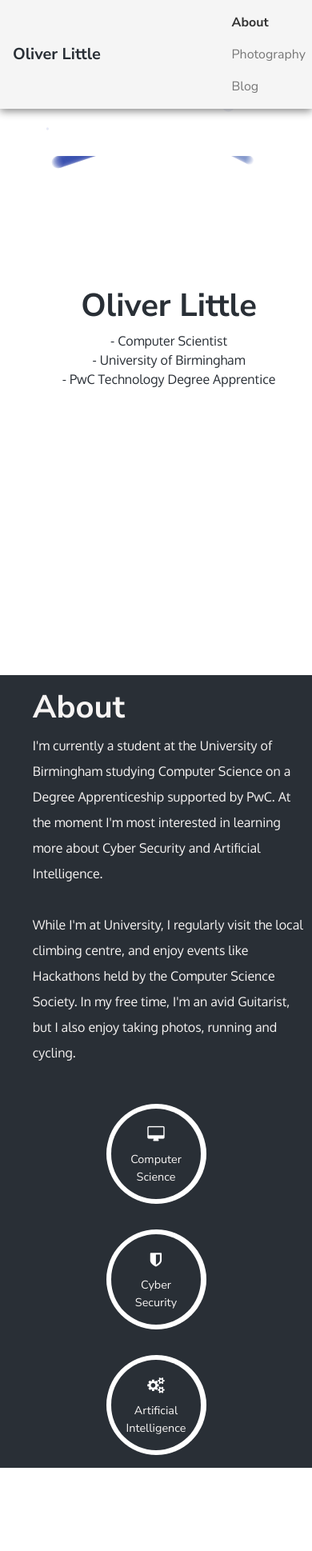
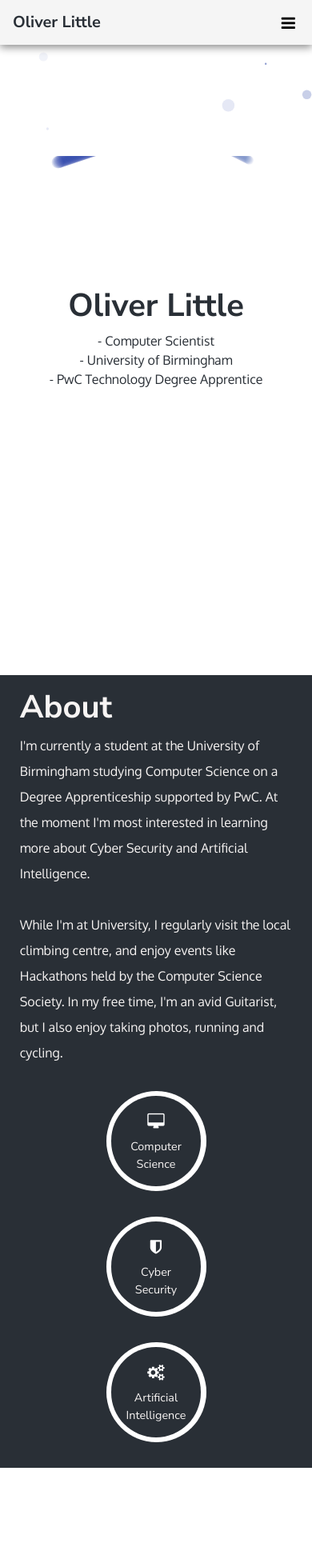
Before and after one commit to oliver-little/portfolio, a Django app: template home/templates/home/landingPage.html in a window 390 px wide. Shown: the top 1939 px of the page at 80% size. Run offline with Django 3.2, Linux system fonts and the light colour scheme; the template is opened without the code that fills it, so the values that code supplies are empty; some libraries are stand-ins or nearby versions.

Commit message:
Improve layout for mobile

```diff
--- a/globalStatic/css/home.css
+++ b/home/static/home/home.css
@@ -28,10 +28,6 @@ h1, h2, h3, h4, h5, h6 {
     max-height: 70vh;
     border-radius: 30%;
     object-fit: contain;
-}
-
-.align-left-md {
-    margin-left: 5%;
 }
 
 @media (min-width: 1200px) {
--- a/home/templates/home/landingPage.html
+++ b/home/templates/home/landingPage.html
@@ -3,7 +3,7 @@
 
 {% block header %}
 <title>Oliver Little</title>
-<link rel="stylesheet" href="{% static 'css/home.css' %}">
+<link rel="stylesheet" href="{% static 'home/home.css' %}">
 <script src="{% static 'home/home.js' %}"></script>
 <script src="https://cdn.jsdelivr.net/npm/particles.js@2.0.0/particles.min.js"></script>
 {% endblock %}
@@ -12,17 +12,22 @@
 <!-- navbar info -->
 <nav class="navbar navbar-expand-sm fixed-top p-2 pl-3">
     <a class="navbar-brand" href="#">Oliver Little</a>
+    <button class="navbar-toggler" type="button" data-toggle="collapse" data-target="#navbarTogglerTarget">
+        <span class="fa fa-bars"></span>
+    </button>
+    <div class="collapse navbar-collapse" id="navbarTogglerTarget">
         <ul class="navbar-nav">
             <li class="nav-item">
-            <a class="nav-link" href="#" id="currentPage"><b>About</b></a>
+                <a class="nav-link" href="#" id="currentPage">About</a>
             </li>
             <li class="nav-item">
-            <a class="nav-link" href="{% url 'photographyHome' %}">Photography</a>
+                <a class="nav-link" href="{% url 'photographyHome' %}"><b>Photography</b></a>
             </li>
             <li class="nav-item">
                 <a class="nav-link" href="#">Blog</a>
             </li>
         </ul>
+    </div>
 </nav>
 <div class="backgroundContainer screenSection" id="particles-js"> <!-- Particles container-->
     <div class="d-flex align-items-center foregroundContainer"> <!-- Container to centre text and image-->
@@ -53,7 +58,7 @@
 <div class="d-flex align-items-center justify-content-center screenSection" style="background-color: var(--aboutBackground);">
     <div class="container wideContainer">
         <div class="row align-items-center justify-content-between">
-            <div class="col-12 col-lg-6 col-xl-5 aboutText largeParagraph m-3">
+            <div class="col-12 col-lg-6 col-xl-5 aboutText largeParagraph mt-3">
                 <h1 class="animateRight" id="aboutTitle">About</h1>
                 <div>
                     <p class="animateRight" style="line-height: 2rem;" id="aboutPara">I'm currently a student at the University of Birmingham studying Computer Science on a Degree Apprenticeship supported by PwC.
@@ -62,7 +67,7 @@
                     In my free time, I'm an avid Guitarist, but I also enjoy taking photos, running and cycling.</p>
                 </div>
             </div>
-            <div class="col-12 col-lg-4 col-xl-6">
+            <div class="col-12 col-lg-4 col-xl-6 mb-3">
                 <div class="row">
                     <div class="col-12 col-sm-4 col-lg-12 col-xl-4 d-flex justify-content-center">
                         <div class="highlightSquare my-3 p-3">
--- a/photography/templates/photography/photographyHome.html
+++ b/photography/templates/photography/photographyHome.html
@@ -11,6 +11,10 @@
 {% block content %}
 <nav class="navbar navbar-expand-sm fixed-top p-2 pl-3">
     <a class="navbar-brand" href="{% url 'landingPage' %}">Oliver Little</a>
+    <button class="navbar-toggler" type="button" data-toggle="collapse" data-target="#navbarTogglerTarget">
+        <span class="fa fa-bars"></span>
+    </button>
+    <div class="collapse navbar-collapse" id="navbarTogglerTarget">
         <ul class="navbar-nav">
             <li class="nav-item">
                 <a class="nav-link" href="{% url 'landingPage' %}">About</a>
@@ -22,6 +26,7 @@
                 <a class="nav-link" href="#">Blog</a>
             </li>
         </ul>
+    </div>
 </nav>
 <div style="height: 6vh;"></div>
 <div class="d-flex flex-column justify-content-center align-items-center introContainer">
```
Lines whose indentation alone changed are shown as unchanged.
